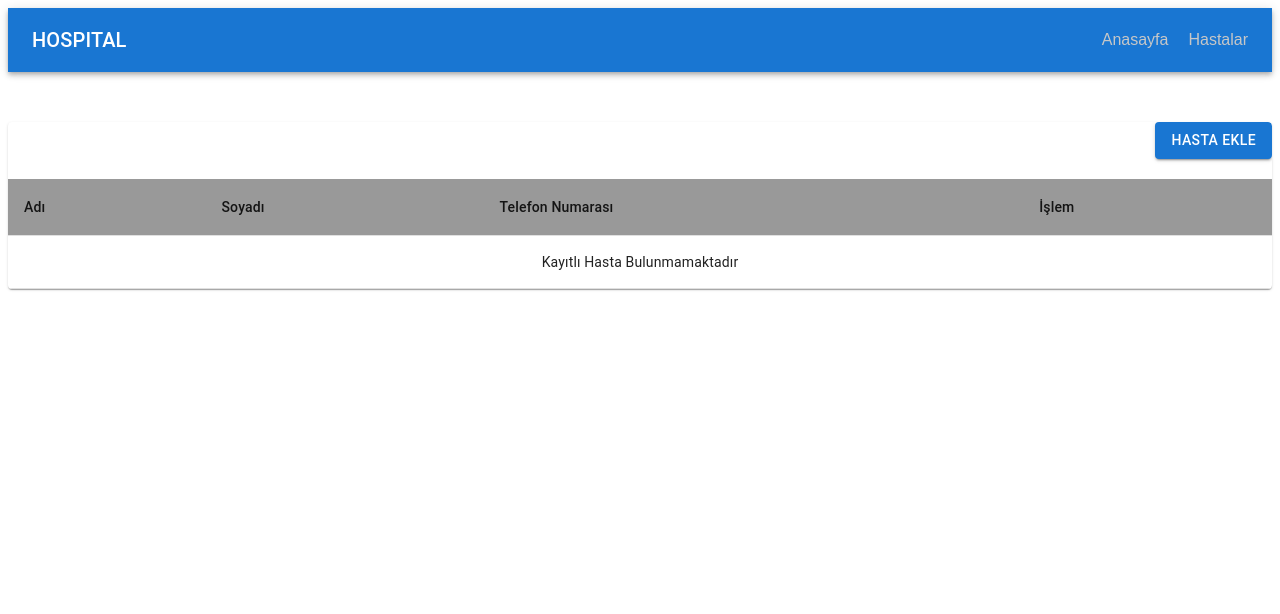
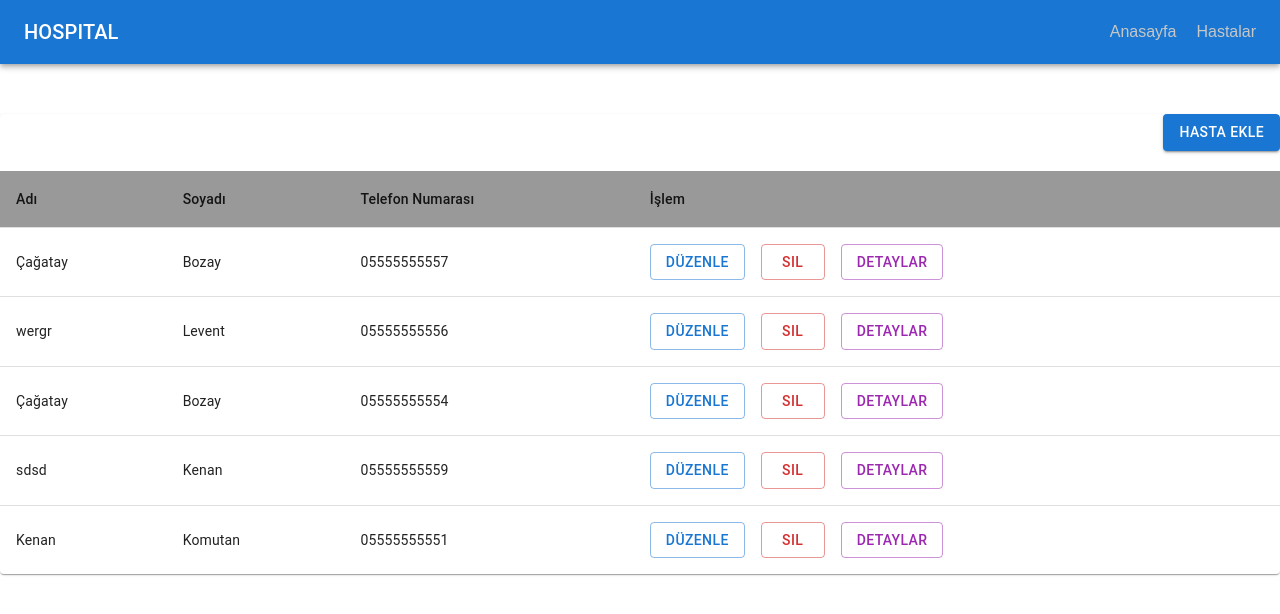
Before and after one commit to cbozay/hospital, a React (Create React App) app: page /hastalar in a window 1280 px wide. Shown: the top 614 px of the page. Built offline with nearby package versions, Linux system fonts and the light colour scheme; data requests are answered from the project's data file.

Commit message:
detay ekleme sayfası

```diff
--- a/db.json
+++ b/db.json
@@ -1,5 +1,120 @@
 {
-  "randevular": [],
-  "hastalar": [],
-  "islemler": []
+  "randevular": [
+    {
+      "id": "1667204201797",
+      "date": "2022-10-20T11:16",
+      "hastaId": "1667204201796"
+    },
+    {
+      "id": "1667233266648",
+      "date": "2022-10-11T19:20",
+      "hastaId": "1667233266647"
+    },
+    {
+      "id": "1667233280893",
+      "date": "2022-10-05T19:21",
+      "hastaId": "1667233280892"
+    },
+    {
+      "id": "1667233289536",
+      "date": "2022-10-25T19:21",
+      "hastaId": "1667233289535"
+    },
+    {
+      "id": "1667233305679",
+      "date": "2022-09-29T19:21",
+      "hastaId": "1667233305678"
+    },
+    {
+      "id": "1667238432907",
+      "date": "2022-10-11T20:47",
+      "hastaId": "1667204201796"
+    }
+  ],
+  "hastalar": [
+    {
+      "id": "1667204201796",
+      "name": "Çağatay",
+      "surname": "Bozay",
+      "islemIds": [
+        "1667204201795",
+        "1667238432908"
+      ],
+      "phone": "05555555557"
+    },
+    {
+      "id": "1667233266647",
+      "name": "wergr",
+      "surname": "Levent",
+      "islemIds": [
+        "1667233266646"
+      ],
+      "phone": "05555555556"
+    },
+    {
+      "id": "1667233280892",
+      "name": "Çağatay",
+      "surname": "Bozay",
+      "islemIds": [
+        "1667233280891"
+      ],
+      "phone": "05555555554"
+    },
+    {
+      "id": "1667233289535",
+      "name": "sdsd",
+      "surname": "Kenan",
+      "islemIds": [
+        "1667233289534"
+      ],
+      "phone": "05555555559"
+    },
+    {
+      "id": "1667233305678",
+      "name": "Kenan",
+      "surname": "Komutan",
+      "islemIds": [
+        "1667233305677"
+      ],
+      "phone": "05555555551"
+    }
+  ],
+  "islemler": [
+    {
+      "id": "1667204201795",
+      "sikayet": "efsefwef",
+      "uygulananTedavi": "",
+      "yazilanIlaclar": []
+    },
+    {
+      "id": "1667233266646",
+      "sikayet": "baş dönmesi",
+      "uygulananTedavi": "",
+      "yazilanIlaclar": []
+    },
+    {
+      "id": "1667233280891",
+      "sikayet": "efsefwef",
+      "uygulananTedavi": "",
+      "yazilanIlaclar": []
+    },
+    {
+      "id": "1667233289534",
+      "sikayet": "efsefwef",
+      "uygulananTedavi": "",
+      "yazilanIlaclar": []
+    },
+    {
+      "id": "1667233305677",
+      "sikayet": "sırt ağrısı",
+      "uygulananTedavi": "",
+      "yazilanIlaclar": []
+    },
+    {
+      "id": "1667238432908",
+      "sikayet": "sdzascasdfasd",
+      "uygulananTedavi": "",
+      "yazilanIlaclar": []
+    }
+  ]
 }
--- a/public/index.html
+++ b/public/index.html
@@ -24,6 +24,10 @@
       Learn how to configure a non-root public URL by running `npm run build`.
     -->
     <title>React App</title>
+    <link
+      rel="stylesheet"
+      href="https://cdn.jsdelivr.net/npm/bootstrap@5.2.2/dist/css/bootstrap.min.css"
+    />
   </head>
   <body>
     <noscript>You need to enable JavaScript to run this app.</noscript>
--- a/src/App.js
+++ b/src/App.js
@@ -4,6 +4,7 @@ import Home from "./pages/Home";
 import Hastalar from "./pages/Hastalar";
 import HastaEkle from "./pages/HastaEkle";
 import RandevuEkle from "./pages/RandevuEkle";
+import Detaylar from "./pages/Detaylar";
 
 function App() {
   return (
@@ -13,6 +14,7 @@ function App() {
         <Route path="/hastalar" element={<Hastalar />} />
         <Route path="/hasta-ekle" element={<HastaEkle />} />
         <Route path="/randevu-ekle" element={<RandevuEkle />} />
+        <Route path="/detaylar/:hastaDetayId" element={<Detaylar />} />
       </Routes>
     </BrowserRouter>
   );
--- /dev/null
+++ b/src/pages/Detaylar.js
@@ -0,0 +1,141 @@
+import axios from "axios";
+import React, { useEffect, useState } from "react";
+import { useParams } from "react-router-dom";
+import Header from "../components/Header";
+
+const Detaylar = () => {
+  const { hastaDetayId } = useParams();
+  const [hasta, setHasta] = useState(null);
+  // const [islemler, setIslemler] = useState(null);
+  const [hastaIslemleri, setHastaIslemleri] = useState([]);
+
+  useEffect(() => {
+    axios
+      .get(`http://localhost:3004/hastalar/${hastaDetayId}`)
+      .then((resHasta) => {
+        setHasta(resHasta.data);
+        axios
+          .get("http://localhost:3004/islemler")
+          .then((resIslem) => {
+            // setIslemler(resIslem.data);
+            // const tempHastaIslemleri = [];
+            // for (let i = 0; i < resHasta.data.islemIds.length; i++) {
+            //   const islem = resIslem.data.find(
+            //     (item) => item.id === resHasta.data.islemIds[i]
+            //   );
+            //   tempHastaIslemleri.push(islem);
+            // }
+            // console.log(tempHastaIslemleri);
+            // setHastaIslemleri(tempHastaIslemleri);
+
+            const hastam = resHasta.data.islemIds.map((hastaId) => {
+              const seachedIslem = resIslem.data.find(
+                (islem) => islem.id === hastaId
+              );
+              // console.log(seachedIslem);
+
+              // const tempIslem = [];
+              // tempIslem.push(seachedIslem);
+              // // console.log("tempIslem", tempIslem);
+              // setHastaIslemleri(tempIslem);
+              return seachedIslem;
+            });
+
+            console.log("hastam", hastam);
+            setHastaIslemleri(hastam);
+          })
+          .catch((error) => {
+            console.error(error);
+          });
+      })
+      .catch((err) => console.log(err));
+  }, []);
+
+  // console.log("hastaIslemleri", hastaIslemleri);
+
+  // hasta.islemIds.map((hastaIslemId) => {
+  //   const searchedIslemId = islemler.find((islem) => islem.id === hastaIslemId);
+  //   console.log(">>> searchedIslemId", searchedIslemId);
+  //   // setSearchedIslemId([...searchedIslemId]);
+  // });
+  // console.log(hasta.islemIds);
+
+  if (hasta === null) {
+    <h1>Loading...</h1>;
+    return;
+  }
+
+  return (
+    <div>
+      <Header />
+      <div className="d-flex justify-content-center my-4">
+        <div className="border border-warning rounded p-4">
+          <h3>
+            <span style={{ fontWeight: "bold" }}>Hasta Kayıt No: </span>
+            {hasta.id}
+          </h3>
+          <h3>
+            <span style={{ fontWeight: "bold" }}>Hasta Adı Soyadı: </span>
+            {hasta.name} {hasta.surname}
+          </h3>
+
+          <h3>
+            {" "}
+            <span style={{ fontWeight: "bold" }}>Hasta Telefon No: </span>
+            {hasta.phone}
+          </h3>
+        </div>
+      </div>
+      <hr />
+
+      {hastaIslemleri.map((hastaIslemi, index) => {
+        // console.log("hastaIslemi", hastaIslemi);
+        // console.log("hastaIslemleri", hastaIslemleri);
+        return (
+          <h4 key={index} className="d-flex justify-content-center">
+            <div className="d-flex border" style={{ width: "500px" }}>
+              <div style={{ fontWeight: "bold", color: "red" }}>
+                {index + 1 + "-"}{" "}
+              </div>
+
+              <div>
+                <div>
+                  <span style={{ fontWeight: "bold" }}>Hasta Şikayet: </span>
+                  <span>{hastaIslemi.sikayet}</span>
+                </div>
+                <div>
+                  <span style={{ fontWeight: "bold" }}>Uygulanan Tedavi: </span>
+                  {hastaIslemi.uygulananTedavi
+                    ? hastaIslemi.uygulananTedavi
+                    : "-"}
+                </div>
+                <div>
+                  <span style={{ fontWeight: "bold" }}>Yazılan İlaçlar: </span>
+                  {hastaIslemi.yazilanIlaclar.length
+                    ? hastaIslemi.yazilanIlaclar
+                    : "-"}
+                </div>
+                {hastaIslemi.uygulananTedavi ||
+                hastaIslemi.yazilanIlaclar.length ? (
+                  ""
+                ) : (
+                  <button style={{ fontSize: "15px" }}>
+                    Tedavi & İlaç Ekle
+                  </button>
+                )}
+                <button style={{ fontSize: "15px" }}>Tedavi & İlaç Ekle</button>
+              </div>
+            </div>
+          </h4>
+        );
+      })}
+      {/* {hasta.islemIds.map((islemId) => {
+        const searchedIslemId = islemler.find((item) => item.id === islemId);
+        console.log(">>searchedIslemId  ", searchedIslemId);
+        return <div key={islemId}></div>;
+      })} */}
+    </div>
+  );
+};
+
+export default Detaylar;
--- a/src/pages/Hastalar.js
+++ b/src/pages/Hastalar.js
@@ -23,6 +23,7 @@ const Hastalar = (props) => {
   const [randevular, setRandevular] = useState(null);
   const [openEditModal, setOpenEditModal] = useState(false);
   const [selectedHasta, setSelectedHasta] = useState(null);
+  const [islemler, setIslemler] = useState(null);
 
   const handleClose = () => {
     setOpenEditModal(false);
@@ -49,14 +50,12 @@ const Hastalar = (props) => {
 
   const handleDeleteHasta = async (hasta) => {
     console.log(hasta);
-    const filteredRandevular = randevular.filter(
-      (item) => item.hastaId === hasta.id
-    );
-    console.log("filtrelenmiş randevular", filteredRandevular);
+
     await axios
       .delete(`http://localhost:3004/hastalar/${hasta.id}`)
       .then((deleteHastaRes) => {
         hasta.islemIds.map(async (islemId) => {
+          console.log(">>>Hasta islem id  :", islemId);
           return await axios
             .delete(`http://localhost:3004/islemler/${islemId}`)
             .then((islemDeleteRes) => {})
@@ -64,6 +63,9 @@ const Hastalar = (props) => {
               console.log("hastalar sayfası deleteIslem err", err)
             );
         });
+        const filteredRandevular = randevular.filter(
+          (item) => item.hastaId === hasta.id
+        );
         filteredRandevular.map(async (item) => {
           return await axios
             .delete(`http://localhost:3004/randevular/${item.id}`)
@@ -141,7 +143,11 @@ const Hastalar = (props) => {
                     >
                       Sil
                     </Button>
-                    <Button variant="outlined" color="secondary">
+                    <Button
+                      onClick={() => navigate(`/detaylar/${hasta.id}`)}
+                      variant="outlined"
+                      color="secondary"
+                    >
                       Detaylar
                     </Button>
                   </Stack>
```
